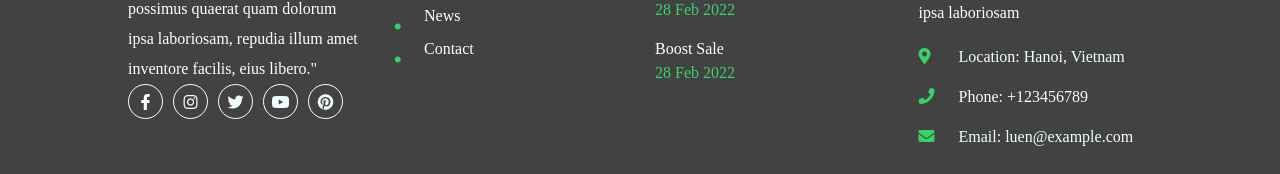
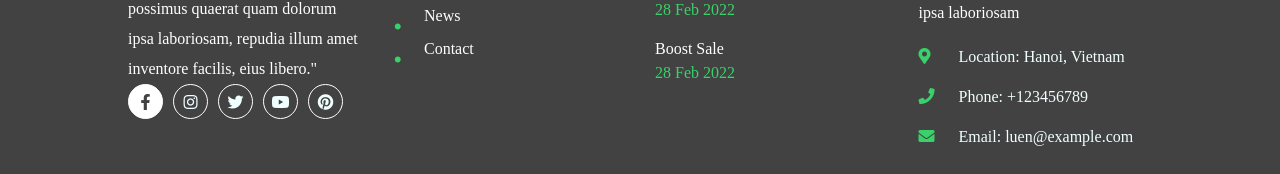
Before and after one commit to dluongta/React_App_CV_Page, a React (Create React App) app: page /contact in a window 1280 px wide. In both pictures the pointer is over the icon 145 px from the left and 1290 px from the top of the page. Shown: the part 1189-1363 px from the top of the page. Built offline with nearby package versions, Linux system fonts and the light colour scheme.

Commit message:
modify icon

```diff
--- a/src/App.css
+++ b/src/App.css
@@ -452,6 +452,24 @@ footer .icon i {
   margin-top: 70px;
   padding: 20px 0;
 }
+footer .socialIcon i:hover {
+  color: #434242;
+}
+footer .fa-facebook-f:hover {
+  background-color: white;
+}
+footer .fa-instagram:hover {
+  background-color: white;
+}
+footer .fa-twitter:hover {
+  background-color: white;
+}
+footer .fa-youtube:hover {
+  background-color: white;
+}
+footer .fa-pinterest:hover {
+  background-color: white;
+}
 
 
 
```
Also changed, not shown: 6 other files (tests, documents, lock files or other folders).
